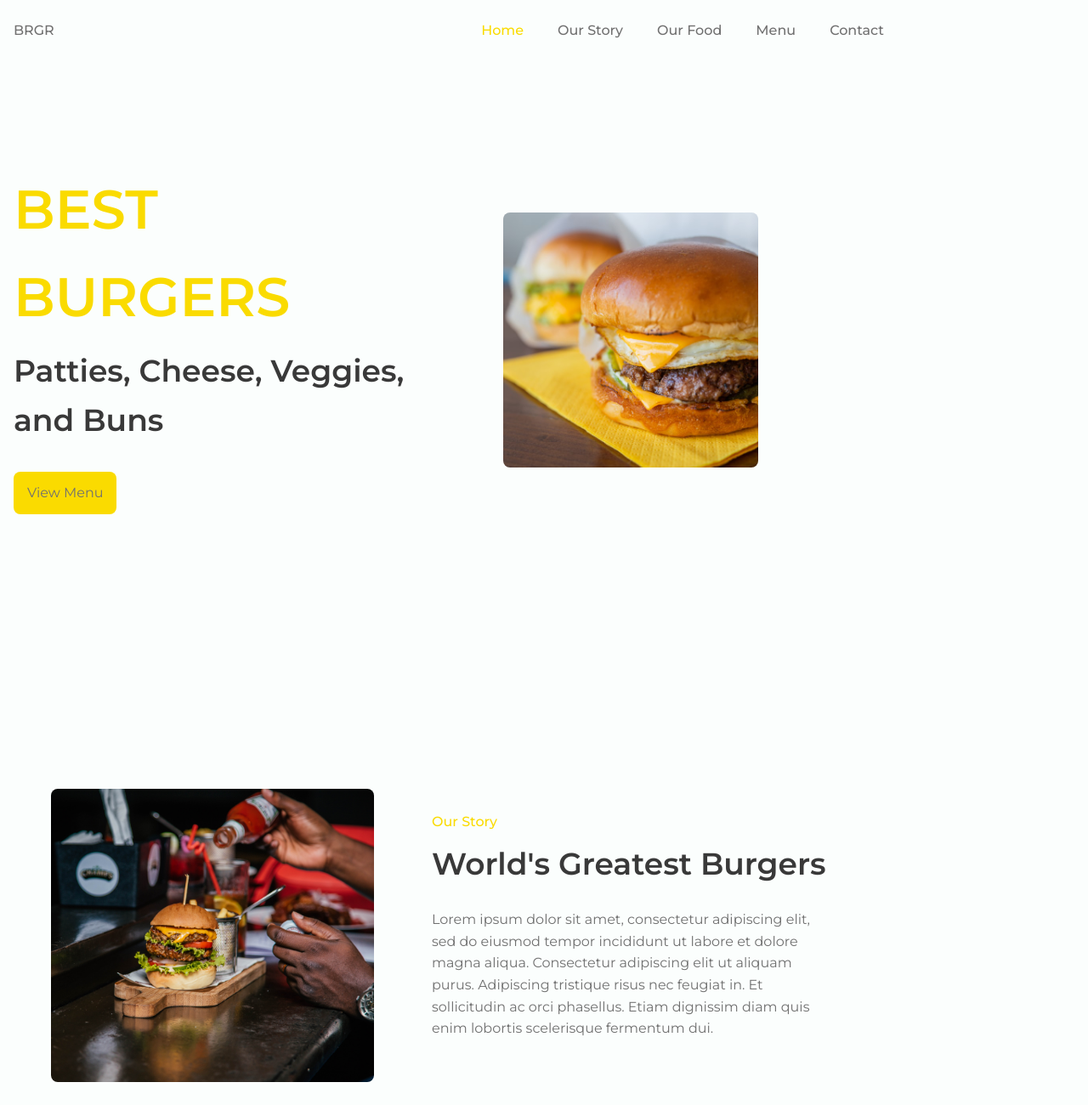
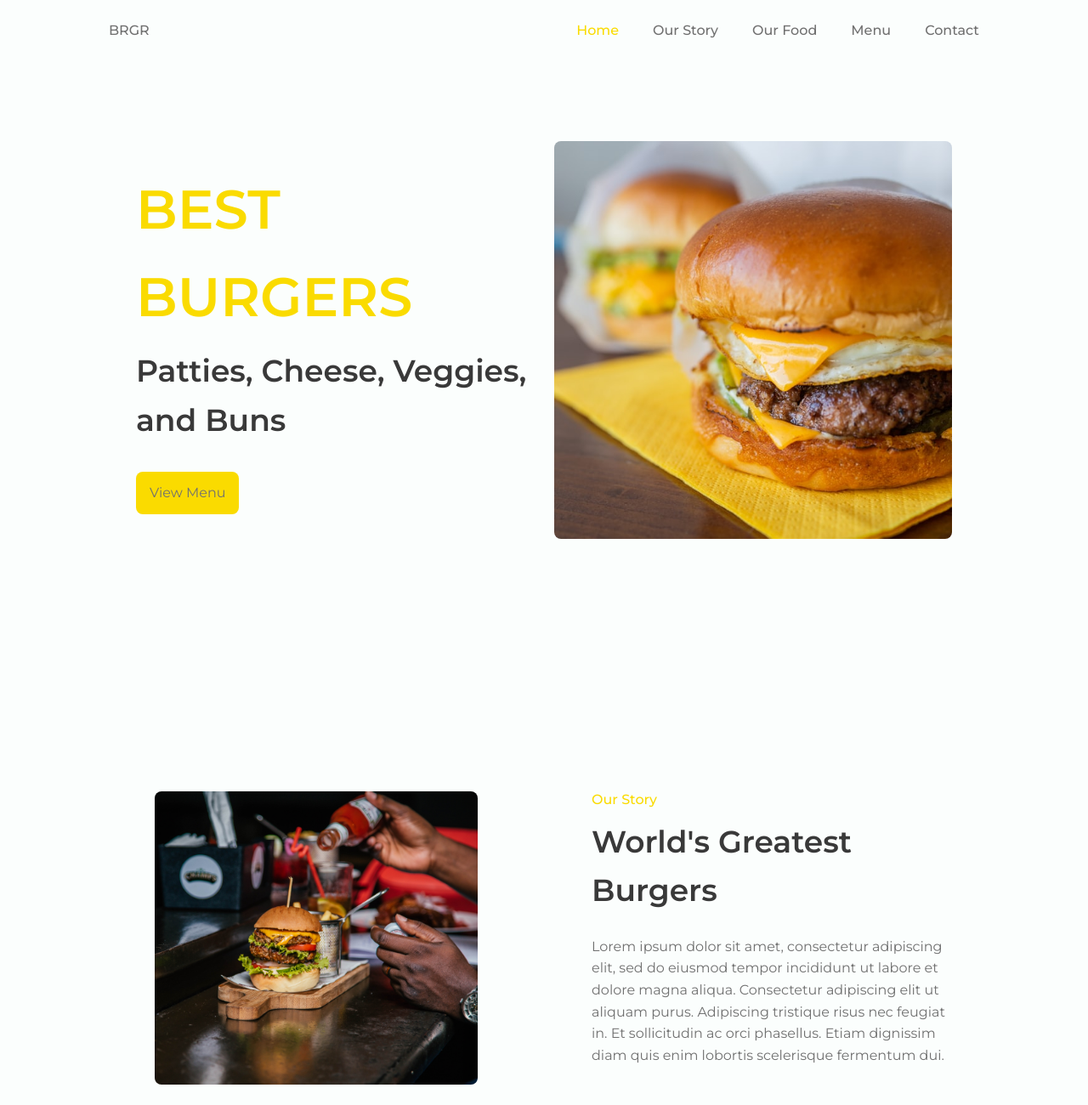
Before and after one commit to r-lee1/restaurant-brochure, a plain HTML site: page index.html in a window 1280 px wide. Shown: the top 1300 px of the page at 85% size. Drawn offline with nearby package versions, Linux system fonts and the light colour scheme.

Commit message:
add media queries for min-width: 960px screen

```diff
--- a/assets/css/styles.css
+++ b/assets/css/styles.css
@@ -22,7 +22,7 @@
   --h3-font-size: 1rem;
   --normal-font-size: .938rem;
   --small-font-size: .813rem;
-  --smaller-font-size: .75rem;
+  --smaller-font-size: .5rem;
 
   /* Font Weight */
   --font-medium: 500;
@@ -50,7 +50,7 @@
     --h3-font-size: 1.25rem;
     --normal-font-size: 1rem;
     --small-font-size: .875rem;
-    --smaller-font-size: .813rem;
+    --smaller-font-size: .6rem;
   }
 }
 
@@ -417,13 +417,18 @@ img {
   text-align: center;
   font-size: var(--small-font-size);
   color: var(--text-color-light);
-  margin: 3.5rem 0;
+  margin: 5rem 0 2rem 0;
 }
 
 .footer__attribute {
   text-align: center;
-  font-size: .5rem;
+  font-size: var(--smaller-font-size);
   color: var(--text-color-light);
+}
+
+.footer__attribute a {
+  color: inherit;
+  text-decoration: none;
 }
 
 /*== Media Queries ==*/
@@ -499,3 +504,18 @@ img {
     width: 130px;
   }
 }
+
+@media screen and (min-width: 960px) {
+  .bd-container {
+    margin-left: auto;
+    margin-right: auto;
+  }
+
+  .home__img {
+    width: 500px;
+  }
+
+  .our-story__container {
+    column-gap: 7rem;
+  }
+}
```
